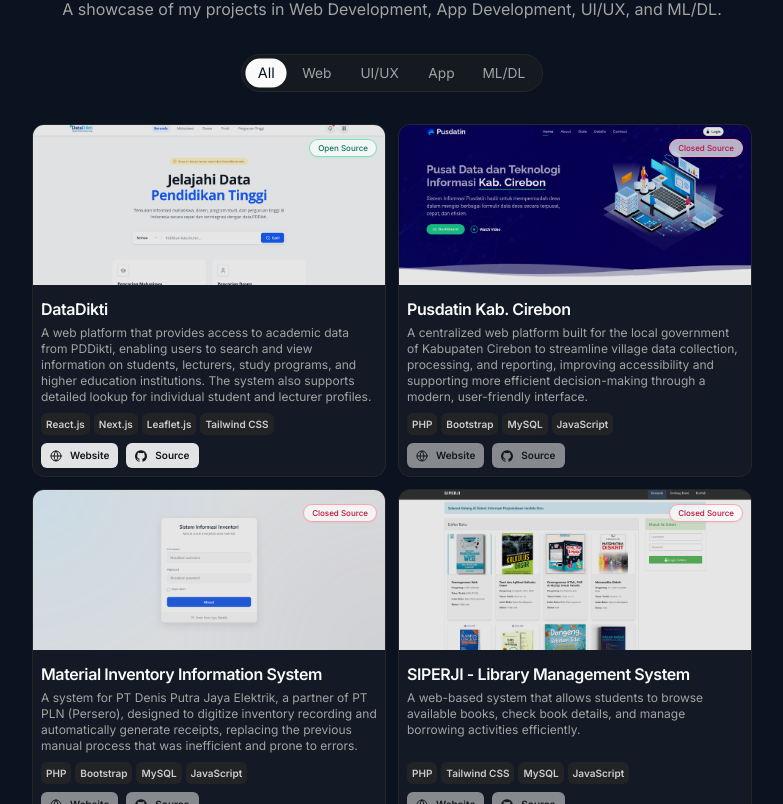
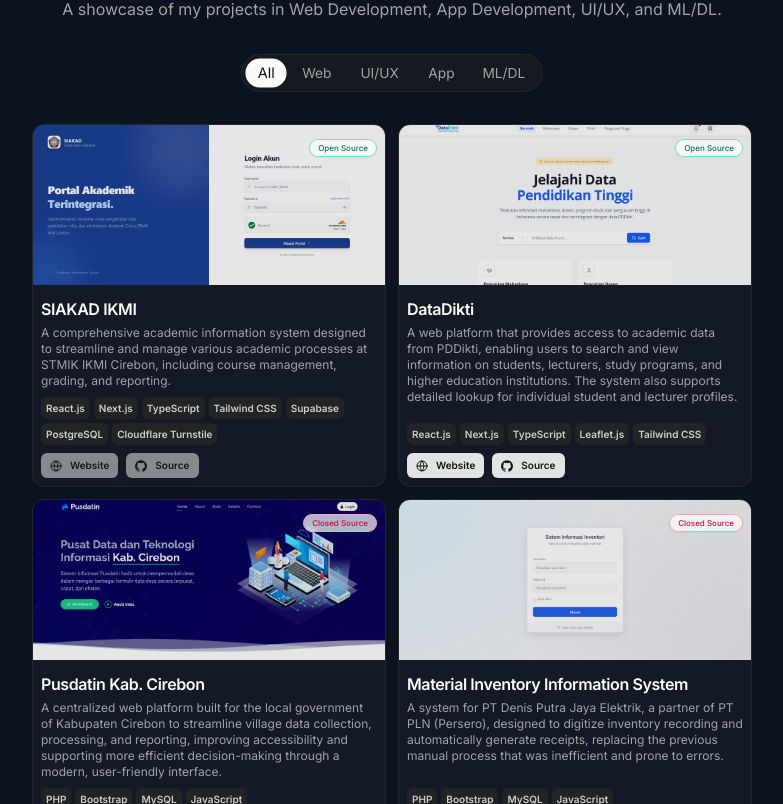
Before and after one commit to azharanggakusuma/portfolio-next, a Next.js app: page / in a window 1280 px wide. Shown: the part 5356-6160 px from the top of the page, without its empty margins (248-1031 px from the left). Built offline with nearby package versions, Linux system fonts and the light colour scheme.

Commit message:
main: Updated

```diff
--- a/src/data/resume.tsx
+++ b/src/data/resume.tsx
@@ -243,7 +243,7 @@
       gallery: [
         {
           image: "/gallery/pmm-1.jpg",
-          caption: "Cirebon local culture presentation",
+          caption: "Welcome Ceremony for Student Exchange Program Batch 4",
           location: "Undiksha Campus Hall",
         },
         {
@@ -570,6 +570,31 @@
   ],
   projects: [
     {
+      title: "SIAKAD IKMI",
+      href: "",
+      dates: "",
+      active: true,
+      openSource: true,
+      category: "web",
+      description:
+        "A comprehensive academic information system designed to streamline and manage various academic processes at STMIK IKMI Cirebon, including course management, grading, and reporting.",
+      technologies: ["React.js", "Next.js", "TypeScript", "Tailwind CSS", "Supabase", "PostgreSQL", "Cloudflare Turnstile"],
+      links: [
+        {
+          type: "Website",
+          href: "",
+          icon: <Icons.globe className="size-3" />,
+        },
+        {
+          type: "Source",
+          href: "",
+          icon: <Icons.github className="size-3" />,
+        },
+      ],
+      image: "/projects/siakad-ikmi.png",
+      video: "",
+    },
+    {
       title: "DataDikti",
       href: "https://datadikti.vercel.app",
       dates: "",
@@ -578,7 +603,7 @@
       category: "web",
       description:
         "A web platform that provides access to academic data from PDDikti, enabling users to search and view information on students, lecturers, study programs, and higher education institutions. The system also supports detailed lookup for individual student and lecturer profiles.",
-      technologies: ["React.js", "Next.js", "Leaflet.js", "Tailwind CSS"],
+      technologies: ["React.js", "Next.js", "TypeScript", "Leaflet.js", "Tailwind CSS"],
       links: [
         {
           type: "Website",
```
Also changed, not shown: public/projects/siakad-ikmi.png (added).
